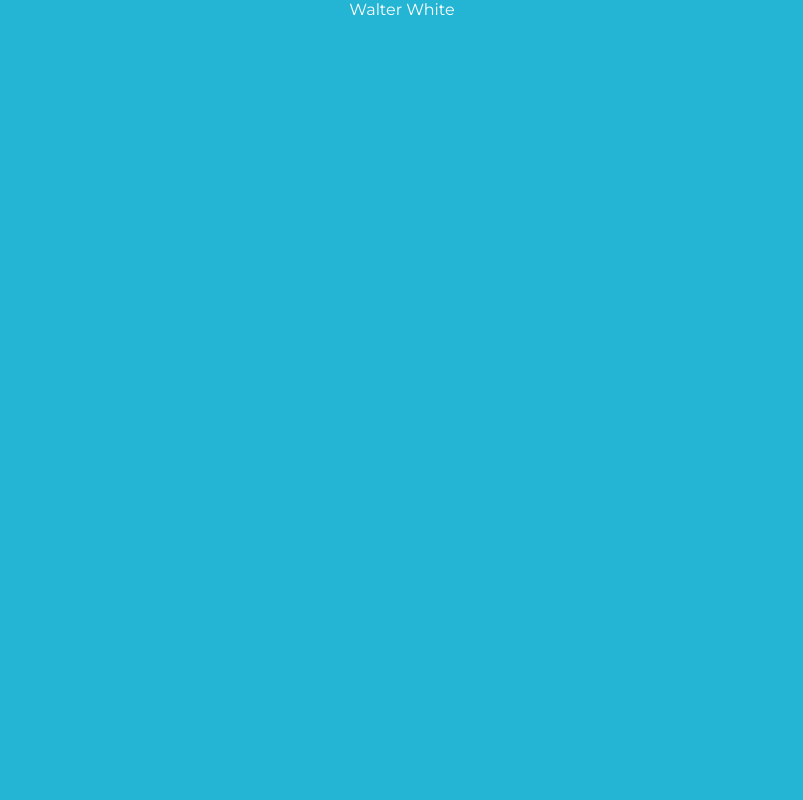
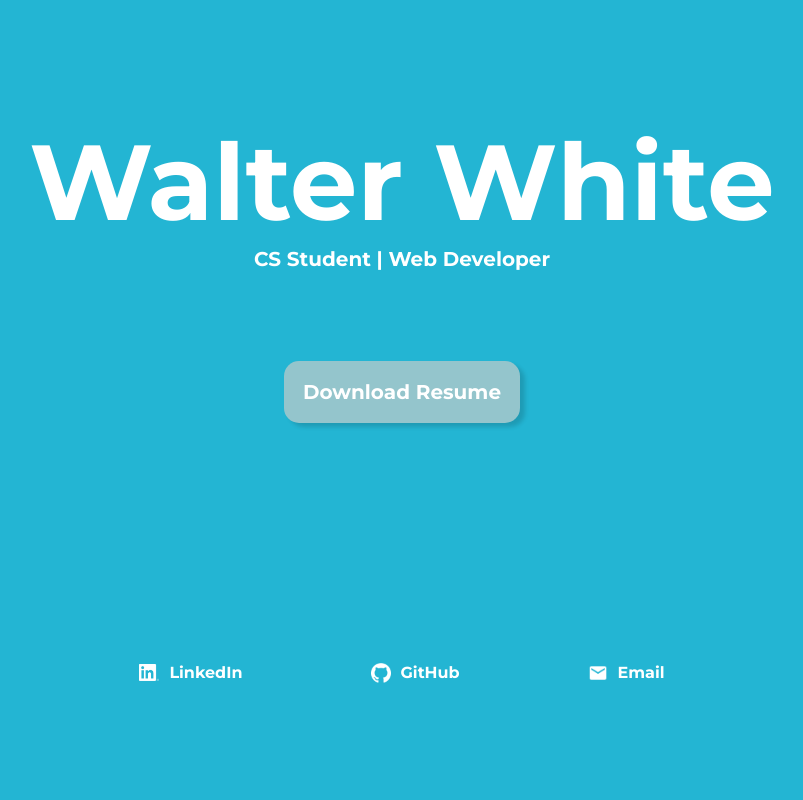
Before and after one commit to acm-projects/workshop-Personal-Website, a plain HTML site: page src/index.html in a window 1280 px wide. Shown: the top 800 px of the page, without its empty margins (238-1041 px from the left). Drawn offline with Linux system fonts and the light colour scheme.

Commit message:
Finished intro section

```diff
--- a/src/index.html
+++ b/src/index.html
@@ -22,7 +22,20 @@
 
         <!-- Code for intro section -->
         <section id="intro">
-            Walter White
+            <h1 id="name">Walter White</h1>
+            <div id="tagline">CS Student | Web Developer</div>
+            <button>Download Resume</button>
+
+            <div id="links">
+                <img src="images/linkedin-logo.png"/> <a href="https://linkedin.com" target="_blank" rel="noopener noreferrer">LinkedIn</a>
+                <img src="images/github-logo.png"/><a href="https://github.com" target="_blank" rel="noopener noreferrer">GitHub</a>
+                <img src="images/email-icon.png"/><a href="https://gmail.com" target="_blank" rel="noopener noreferrer">Email</a>
+
+            </div>
+        </section>
+
+        <section>
+            a
         </section>
 
     </body>
--- a/src/styles/index.css
+++ b/src/styles/index.css
@@ -2,16 +2,23 @@
     /* Includes margins + padding in total width of elements */
     box-sizing: border-box;
     font-family: "Montserrat", sans-serif;
+
+    margin: 0;
+    padding: 0;
 }
 
 html, body {
-    margin: 0;
-    padding: 0;
     height: 100%;
 }
 
 section {
     height: 100%;
+
+    display: flex;
+    flex-direction: column;
+
+    align-items: center;
+    justify-content: center;
 }
 
 #intro {
@@ -20,3 +27,112 @@ section {
     text-align: center;
     color: white;
 }
+
+#name {
+    font-size: 80pt;
+
+    opacity: 0;
+
+    position: relative;
+
+    animation-name: load;
+    animation-fill-mode: forwards;
+    animation-duration: 1s;
+}
+
+#tagline {
+    font-size: 15pt;
+    font-weight: bold;
+
+    opacity: 0;
+
+    position: relative;
+
+    animation-name: load;
+    animation-delay: .5s;
+    animation-fill-mode: forwards;
+    animation-duration: 1s;
+}
+
+button {
+    font-size: 15pt;
+    padding: 1.5vw;
+
+    margin-top: 7%;
+
+    opacity: 0;
+
+    position: relative;
+
+    animation-name: load;
+    animation-delay: 1s;
+    animation-fill-mode: forwards;
+    animation-duration: 1s;
+
+    cursor: pointer;
+
+    color: white;
+    font-weight: bold;
+
+    background-color: #94C5CC;
+
+    box-shadow: 5px 4px 4px #00000025;
+
+    border: none;
+    border-radius: 15px;
+}
+
+button:hover {
+    background-color: #A2AEBB;
+}
+
+button:active {
+    background-color: #97AEBC;
+}
+
+#links {
+    display: flex;
+    align-items: center;
+
+    position: relative;
+
+    opacity: 0;
+
+    margin-top: 30vh;
+
+    animation-name: load;
+    animation-delay: 1.5s;
+    animation-fill-mode: forwards;
+    animation-duration: 1s;
+}
+
+a {
+    color: white;
+    font-weight: bold;
+    text-decoration: none;
+    margin-left: 10px;
+}
+
+a:not(:last-child) {
+    margin-right: 10vw;
+}
+
+img {
+    width: 20px;
+    margin: 0;
+
+    filter: brightness(0) invert(1)
+}
+
+/* Animations for when webpage loads */
+@keyframes load {
+    from {
+        opacity: 0;
+        top: 18px;
+    }
+
+    to {
+        opacity: 1;
+        top: 0;
+    }
+}
```
Also changed, not shown: src/images/email-icon.png (added), src/images/github-logo.png (added), src/images/linkedin-logo.png (added).
